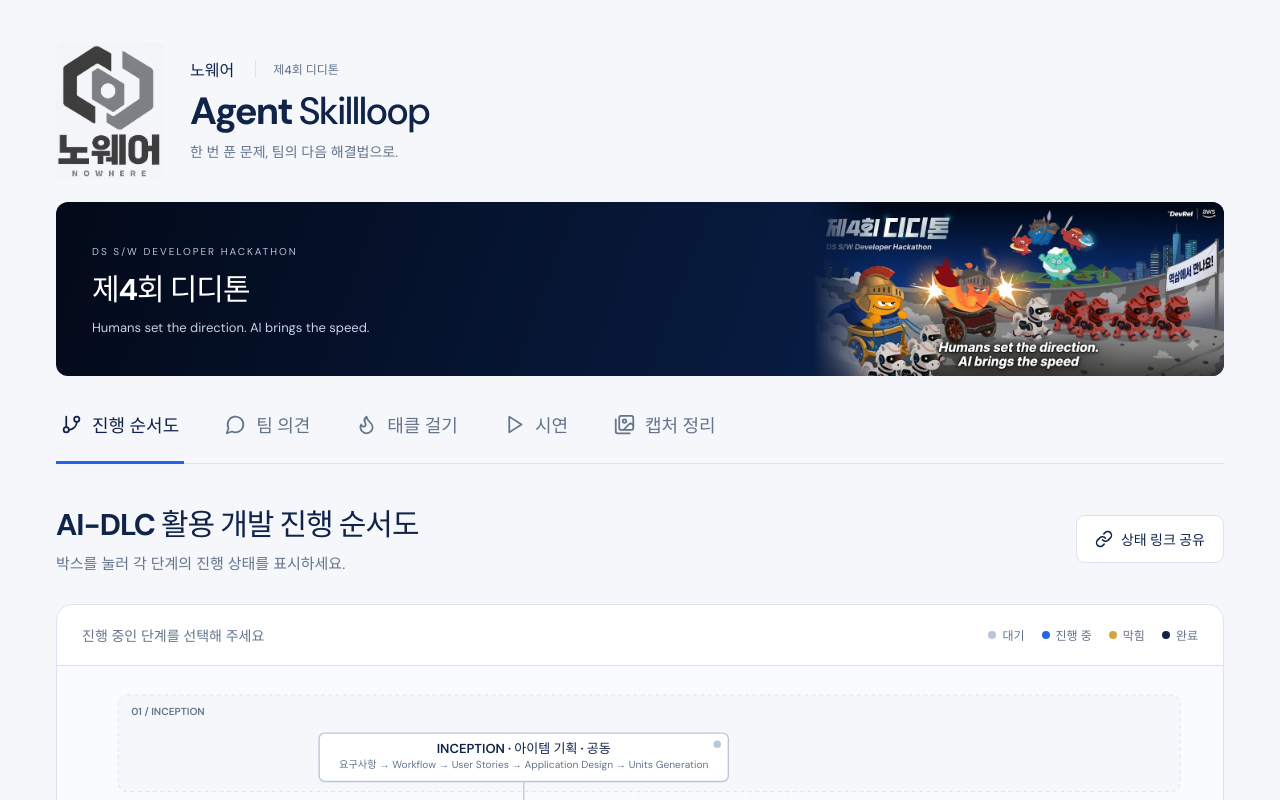
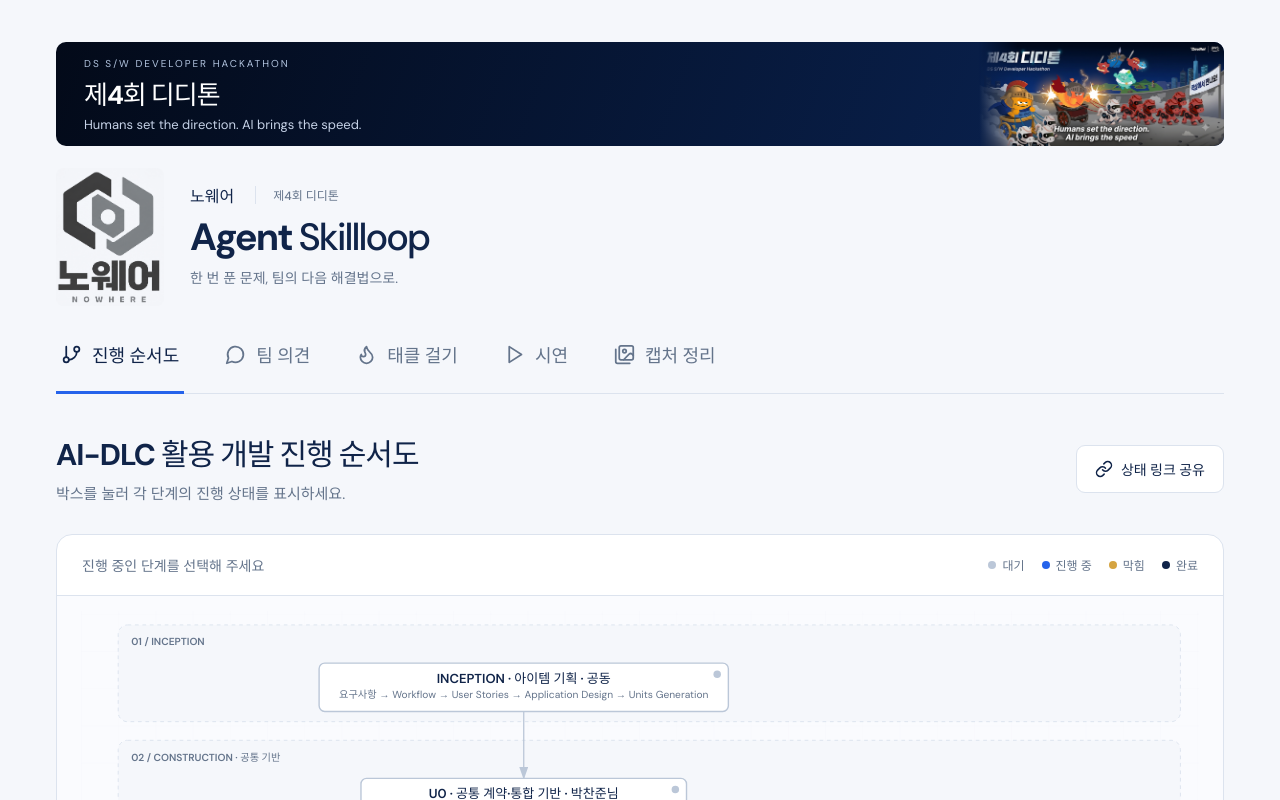
Before and after one commit to THEGREATCJPark/ddthon, a React (Vite) app in the folder team-hub/: page / in a window 1280 px wide. Shown: the top 800 px of the page. Built offline with nearby package versions, Linux system fonts and the light colour scheme.

Commit message:
style(web): place slim event banner above team identity

```diff
--- a/team-hub/src/App.tsx
+++ b/team-hub/src/App.tsx
@@ -36,6 +36,20 @@
   return (
     <div className={`site ${tab === "demo" ? "demo-site" : ""}`}>
       <header className="masthead">
+        <div className="event-banner">
+          <div className="event-banner-copy">
+            <span>DS S/W DEVELOPER HACKATHON</span>
+            <strong>제4회 디디톤</strong>
+            <p>Humans set the direction. AI brings the speed.</p>
+          </div>
+          <img
+            className="event-banner-art"
+            src={`${import.meta.env.BASE_URL}images/ddthon-banner.png`}
+            width="1024"
+            height="434"
+            alt="제4회 디디톤 행사 배너"
+          />
+        </div>
         <div className="brand-heading">
           <a
             className="nowhere-logo"
@@ -58,20 +72,6 @@
             </h1>
             <p>한 번 푼 문제, 팀의 다음 해결법으로.</p>
           </div>
-        </div>
-        <div className="event-banner">
-          <div className="event-banner-copy">
-            <span>DS S/W DEVELOPER HACKATHON</span>
-            <strong>제4회 디디톤</strong>
-            <p>Humans set the direction. AI brings the speed.</p>
-          </div>
-          <img
-            className="event-banner-art"
-            src={`${import.meta.env.BASE_URL}images/ddthon-banner.png`}
-            width="1024"
-            height="434"
-            alt="제4회 디디톤 행사 배너"
-          />
         </div>
       </header>
       <nav className="tabs" aria-label="주 메뉴">
--- a/team-hub/src/style.css
+++ b/team-hub/src/style.css
@@ -1983,17 +1983,17 @@
 .site .brand-heading .identity h1 { font-size: 38px; margin: 10px 0 8px; }
 .brand-heading .team-name { font-size: 16px; }
 .brand-heading .identity p { font-size: 14px; }
-.event-banner { position: relative; display: flex; align-items: center; justify-content: space-between; overflow: hidden; height: 174px; border-radius: 12px; background: linear-gradient(110deg,#030a19,#0a2455); color: #fff; }
-.event-banner-copy { z-index: 1; padding: 24px 36px; }
+.event-banner { position: relative; display: flex; align-items: center; justify-content: space-between; overflow: hidden; height: 104px; border-radius: 10px; background: linear-gradient(110deg,#030a19,#0a2455); color: #fff; }
+.event-banner-copy { z-index: 1; padding: 12px 28px; }
 .event-banner-copy > span { font-size: 10px; letter-spacing: 2px; color: #b2c4df; }
-.event-banner-copy strong { display: block; font-size: 30px; margin-top: 5px; letter-spacing: -1px; }
-.event-banner-copy p { margin-top: 8px; font-size: 13px; color: #c6d2e7; }
+.event-banner-copy strong { display: block; font-size: 26px; margin-top: 2px; letter-spacing: -1px; }
+.event-banner-copy p { margin-top: 2px; font-size: 13px; color: #c6d2e7; }
 .event-banner-art { display: block; height: 100%; width: auto; max-width: 55%; object-fit: contain; object-position: right; mask-image: linear-gradient(to right,transparent,#000 16%); }
 @media (max-width: 700px) {
   .brand-heading { gap: 14px; }
   .site .brand-heading .identity h1 { font-size: 27px; white-space: normal; }
   .brand-heading .event-tag { display: none; }
-  .event-banner { height: 140px; }
+  .event-banner { height: 88px; }
   .event-banner-copy { padding: 18px; }
   .event-banner-copy strong { font-size: 24px; }
   .event-banner-copy p, .event-banner-copy > span { display: none; }
```
